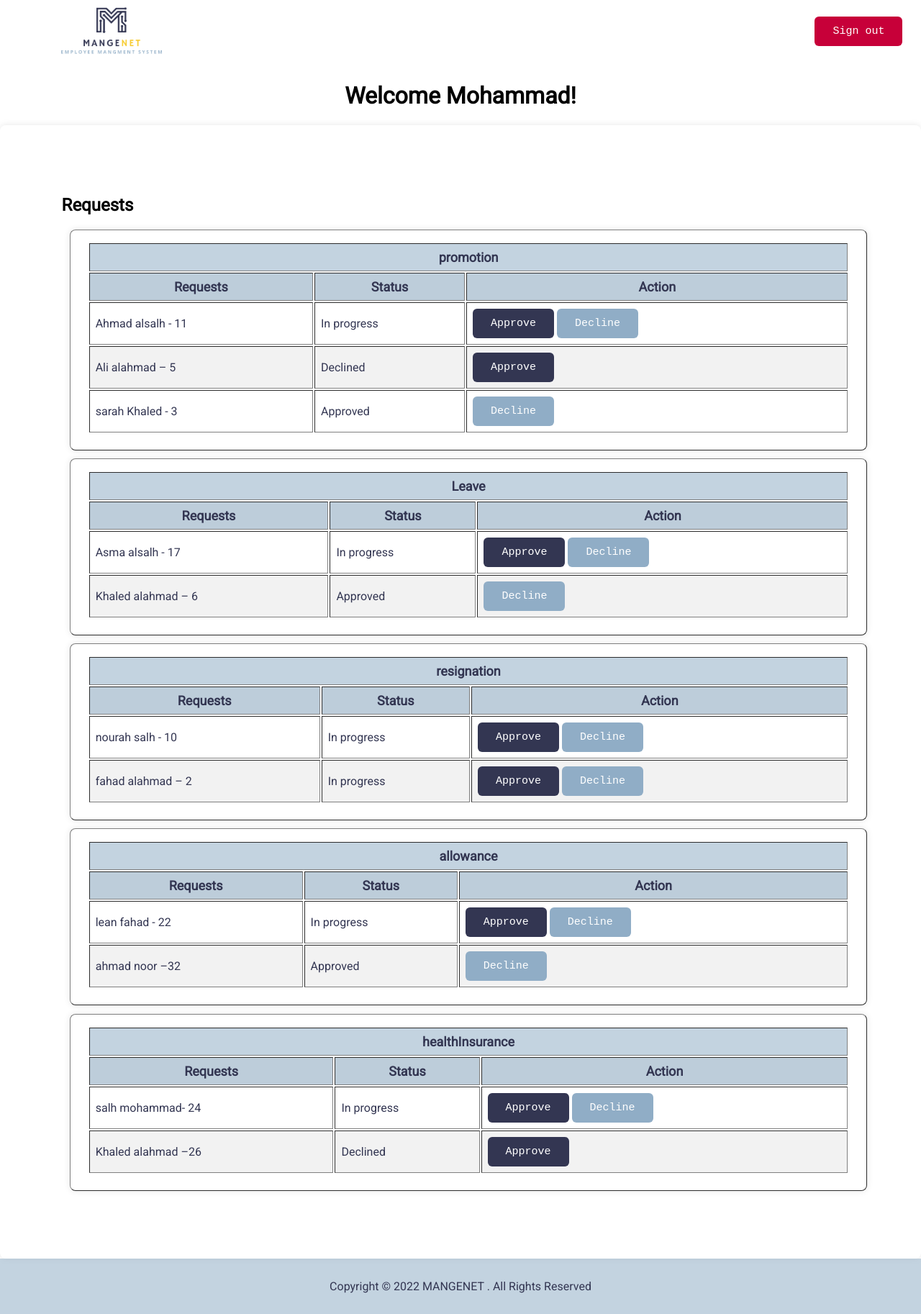
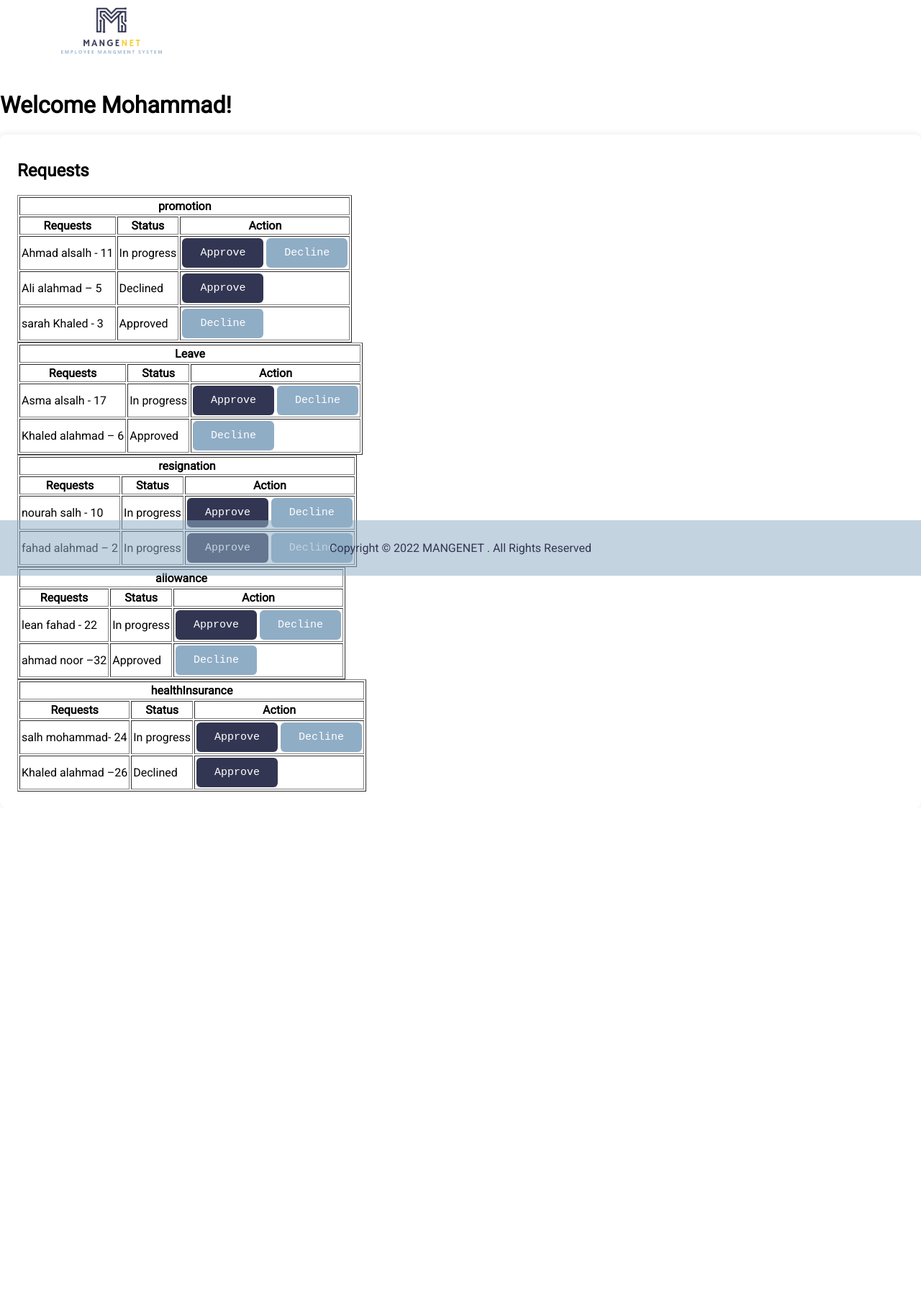
Before and after one commit to holasa21/Web2, a PHP site: the page made by Manager home page.html in a window 1280 px wide. Shown: the whole page at 72% size. After the commit the page ends 1100 px from the top, so only its background shows below. Run offline with PHP 8.4, Linux system fonts and the light colour scheme.

Commit message:
Revert "edit style.css"
This reverts commit 6f1fe36a764904b4be5987fb01d912b2c43f7149.

```diff
--- a/styles.css
+++ b/styles.css
@@ -132,7 +132,6 @@
     box-shadow: 0px 0px 10px 0px rgba(0,0,0,0.10);
     padding: 16px 24px 22px 24px;
     border-radius: 8px;
-
 }
 
 .auth-page form label {
@@ -162,7 +161,7 @@
     color:#333652;
     background-color: #90adc689;
     padding:1%;
-    position:relative;
+    position:absolute;
     bottom:0;
     width:100%;
 
@@ -184,65 +183,3 @@
     min-width: 100%;
     min-height: 100%;
   }
-
-/************Manager home page************/
-
-#name{
-
-    text-align:center;
-}
-
-#Req {
-
-    padding: 5%;
-
-}
-#request {
-    padding: 5%;
-}
-
-
-.btn--v3 {
-    background-color: #C70039;
-    position: absolute;
-    right: 0;
-    margin:1% 2%;
-}
-
-/************Manager home page - table************/
-table {
-    margin:1%;
-    width: 100%;
-    box-shadow: 0px 0px 10px 0px rgba(0,0,0,0.10);
-    padding: 16px 24px 22px 24px;
-    border-radius: 8px;
-}
-
-th, td {
-
-    padding: 8px;
-    color: #333652;
-
-}
-
-tr:nth-child(even) {
-    background-color: #f2f2f2
-}
-
-th {
-    text-align: center;
-    background-color: #90adc689;
-    font-size:large;
-}
-#footer1 {
-
-    color: #333652;
-    background-color: #90adc689;
-    padding: 1%;
-    position: relative;
-    bottom: 0;
-    width: 100%;
-    position: fixed;
-    left: 0;
-    bottom: 0;
-}
```
